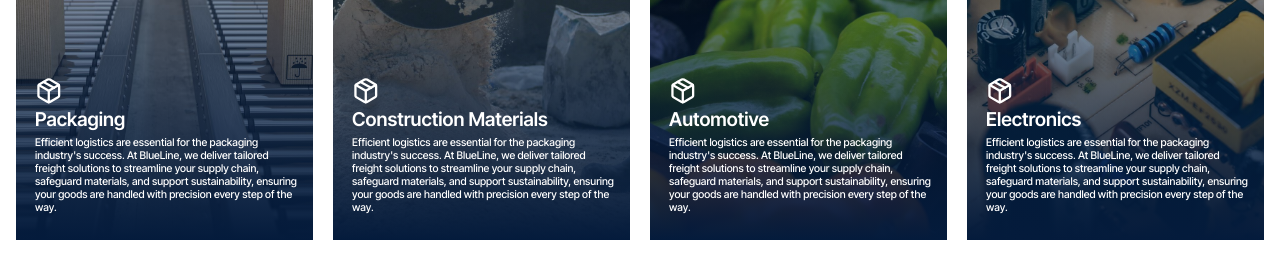
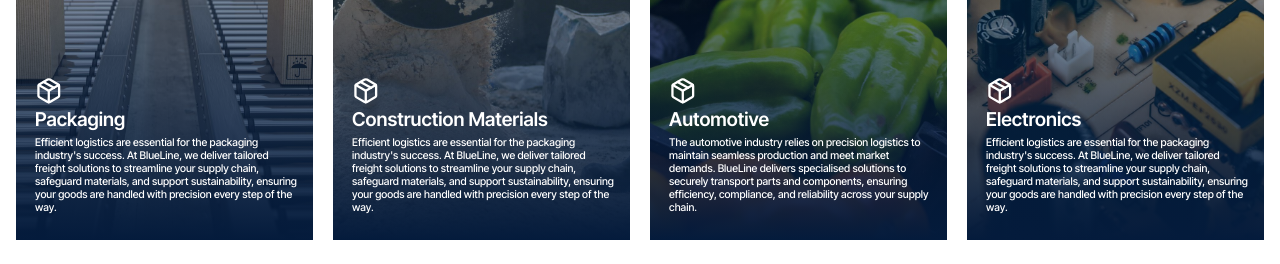
Before and after one commit to mohamedelhadad-22/BLUE-LINE-Website, a Vue app: page / in a window 1280 px wide. Shown: the part 6160-6424 px from the top of the page. Built offline with nearby package versions, Linux system fonts and the light colour scheme; what vue3-tel-input would draw is missing.

Commit message:
-- Add English and Arabic Transilations

```diff
--- a/src/components/Home/NewsSection.vue
+++ b/src/components/Home/NewsSection.vue
@@ -1,5 +1,6 @@
 <script lang="ts">
-import { defineComponent, } from "vue";
+import { defineComponent, computed } from "vue";
+import { useI18n } from 'vue-i18n';
 import 'vue3-carousel/carousel.css'
 import { Carousel, Slide, Navigation, Pagination } from 'vue3-carousel'
 
@@ -30,71 +31,67 @@
     Navigation,
     Pagination,
   },
-  data() {
-    return {
-      posts: [
+  setup() {
+    const { t } = useI18n();
+
+    const posts = computed(() => [
       {
         id: 1,
-          title: 'Automotive',
-          summary:
-            "The automotive industry relies on precision logistics to maintain seamless production and meet market demands. BlueLine delivers specialised solutions to securely transport parts and components, ensuring efficiency, compliance, and reliability across your supply chain.",
+        title: t('industriesSection.industries.automotive.title'),
+        summary: t('industriesSection.industries.automotive.summary'),
         link: "/news-insights#mala-awards",
         image: Automotive,
         icon: packageIcon,
       },
       {
         id: 2,
-          title:
-            "Furniture & Houseware",
-          summary:
-            "The furniture and housewares industry requires expert logistics to ensure safe and timely delivery. At BlueLine, we provide tailored solutions for bulky furniture and delicate goods, combining precision handling, customs expertise, and flexible freight options to safeguard your",
+        title: t('industriesSection.industries.furnitureHouseware.title'),
+        summary: t('industriesSection.industries.furnitureHouseware.summary'),
         link: "/news-insights#south-red-sea",
         image: FurnitureHouseware,
         icon: packageIcon,
       },
       {
         id: 3,
-          title:
-            'Packaging',
-          summary:
-            "Efficient logistics are essential for the packaging industry's success. At BlueLine, we deliver tailored freight solutions to streamline your supply chain, safeguard materials, and support sustainability, ensuring your goods are handled with precision every step of the way.",
+        title: t('industriesSection.industries.packaging.title'),
+        summary: t('industriesSection.industries.packaging.summary'),
         link: "/news-insights#student-tour",
         image: Packaging,
         icon: packageIcon,
       },
       {
         id: 4,
-          title:
-            'Construction Materials',
-          summary:
-            "Efficient logistics are essential for the packaging industry's success. At BlueLine, we deliver tailored freight solutions to streamline your supply chain, safeguard materials, and support sustainability, ensuring your goods are handled with precision every step of the way.",
+        title: t('industriesSection.industries.constructionMaterials.title'),
+        summary: t('industriesSection.industries.constructionMaterials.summary'),
         link: "/news-insights#student-tour",
         image: ConstructionMaterials,
         icon: packageIcon,
       },
       {
         id: 5,
-          title:
-            'Automotive',
-          summary:
-            "Efficient logistics are essential for the packaging industry's success. At BlueLine, we deliver tailored freight solutions to streamline your supply chain, safeguard materials, and support sustainability, ensuring your goods are handled with precision every step of the way.",
+        title: t('industriesSection.industries.automotive.title'),
+        summary: t('industriesSection.industries.automotive.summary'),
         link: "/news-insights#student-tour",
         image: Automotive2,
         icon: packageIcon,
       },
       {
         id: 6,
-          title:
-            'Electronics',
-          summary:
-            "Efficient logistics are essential for the packaging industry's success. At BlueLine, we deliver tailored freight solutions to streamline your supply chain, safeguard materials, and support sustainability, ensuring your goods are handled with precision every step of the way.",
+        title: t('industriesSection.industries.electronics.title'),
+        summary: t('industriesSection.industries.electronics.summary'),
         link: "/news-insights#student-tour",
         image: Electronics,
         icon: packageIcon,
       },
-      ] as Post[],
+    ]);
 
-      test: "",
+    return {
+      posts,
+      t,
+    };
+  },
+  data() {
+    return {
       carouselSettings: {
         itemsToShow: 4,
         snapAlign: 'start' as const,
@@ -131,10 +128,10 @@
     <div class="container news-shell">
       <div class="news-header">
         <span class="news-title_badge">
-          Industries
+          {{ t('industriesSection.kicker') }}
         </span>
-        <h2>The Industries We Can Provide Services To</h2>
-        <p>Consistent, effective, and economical shipping options for enterprises across the globe.</p>
+        <h2>{{ t('industriesSection.title') }}</h2>
+        <p>{{ t('industriesSection.subtitle') }}</p>
       </div>
       <Carousel v-bind="carouselSettings" class="news-carousel">
         <Slide v-for="post in posts" :key="post.id">
--- a/src/locales/en.json
+++ b/src/locales/en.json
@@ -956,5 +956,32 @@
     "ourOffer": {
         "ourOffer_title": "Our Offer",
         "ourOffer_Desc": "Simplifying Operations with Our Logistics Offerings"
+    },
+    "industriesSection": {
+        "kicker": "Industries",
+        "title": "The Industries We Can Provide Services To",
+        "subtitle": "Consistent, effective, and economical shipping options for enterprises across the globe.",
+        "industries": {
+            "automotive": {
+                "title": "Automotive",
+                "summary": "The automotive industry relies on precision logistics to maintain seamless production and meet market demands. BlueLine delivers specialised solutions to securely transport parts and components, ensuring efficiency, compliance, and reliability across your supply chain."
+            },
+            "furnitureHouseware": {
+                "title": "Furniture & Houseware",
+                "summary": "The furniture and housewares industry requires expert logistics to ensure safe and timely delivery. At BlueLine, we provide tailored solutions for bulky furniture and delicate goods, combining precision handling, customs expertise, and flexible freight options to safeguard your"
+            },
+            "packaging": {
+                "title": "Packaging",
+                "summary": "Efficient logistics are essential for the packaging industry's success. At BlueLine, we deliver tailored freight solutions to streamline your supply chain, safeguard materials, and support sustainability, ensuring your goods are handled with precision every step of the way."
+            },
+            "constructionMaterials": {
+                "title": "Construction Materials",
+                "summary": "Efficient logistics are essential for the packaging industry's success. At BlueLine, we deliver tailored freight solutions to streamline your supply chain, safeguard materials, and support sustainability, ensuring your goods are handled with precision every step of the way."
+            },
+            "electronics": {
+                "title": "Electronics",
+                "summary": "Efficient logistics are essential for the packaging industry's success. At BlueLine, we deliver tailored freight solutions to streamline your supply chain, safeguard materials, and support sustainability, ensuring your goods are handled with precision every step of the way."
+            }
+        }
     }
 }
```
Also changed, not shown: src/locales/ar.json. Lines whose indentation alone changed are shown as unchanged.
